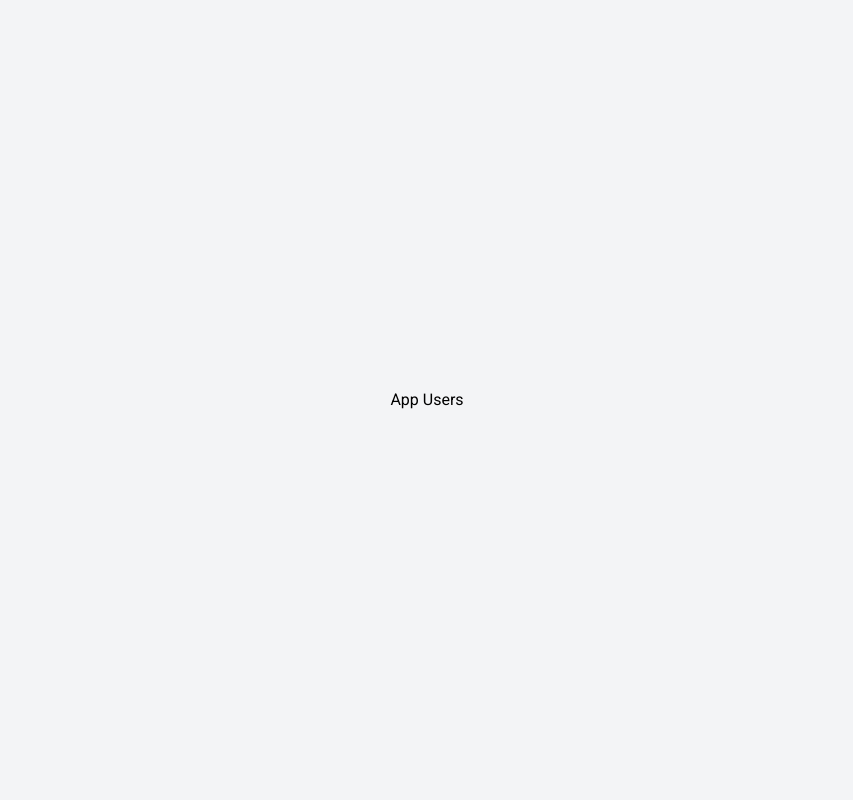
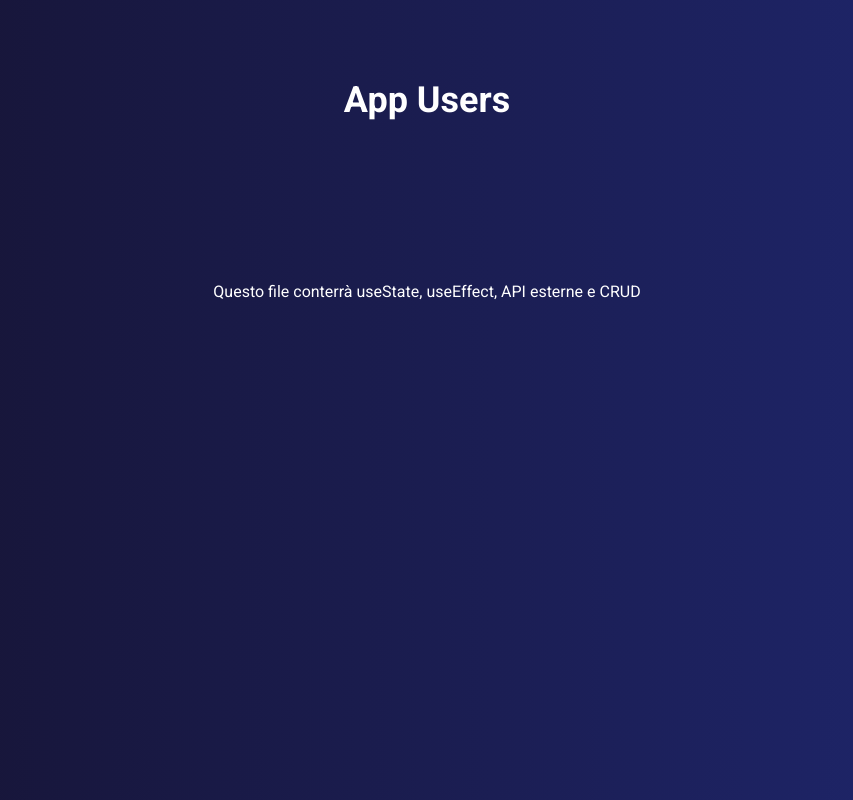
Before and after one commit to GiuliaMoiraghi10/ersaf-userapp, a React (Vite) app: page / in a window 1280 px wide. Shown: the whole page, without its empty margins (213-1066 px from the left). Built offline with nearby package versions, Linux system fonts and the light colour scheme.

Commit message:
Creo struttura dell'intera app

```diff
--- a/src/App.jsx
+++ b/src/App.jsx
@@ -2,8 +2,13 @@ function App() {
 
   return (
     <>
-      <div className="min-h-screen flex flex-col items-center justify-center bg-gray-100">
-        <h1>App Users</h1>
+      <div className="flex flex-col items-center justify-center p-20">
+        <h1 className="text-4xl font-bold text-white">App Users</h1>
+      </div>
+
+      {/* Costanti e Utility Globali */}
+      <div className="flex flex-col items-center justify-center p-20">
+        <p className="text-white">Questo file conterrà useState, useEffect, API esterne e CRUD</p>
       </div>
     </>
   )
--- /dev/null
+++ b/src/components/ConfirmationModal.jsx
@@ -0,0 +1,8 @@
+export default function ConfirmationModal() {
+    return (
+        <div>
+            <p>ConfirmationModal</p>
+            <p>La modale per la conferma di eliminazione.</p>
+        </div>
+    )
+}
--- /dev/null
+++ b/src/components/NotificationModal.jsx
@@ -0,0 +1,8 @@
+export default function NotificationModal() {
+    return (
+        <div>
+            <p>NotificationModal</p>
+            <p>La modale di notifica fissa.</p>
+        </div>
+    )
+}
--- /dev/null
+++ b/src/components/UserForm.jsx
@@ -0,0 +1,8 @@
+export default function UserForm() {
+    return (
+        <div>
+            <p>UserForm</p>
+            <p>Il form di input per creare/modificare utenti.</p>
+        </div>
+    )
+}
--- /dev/null
+++ b/src/components/UserList.jsx
@@ -0,0 +1,8 @@
+export default function UserList() {
+    return (
+        <div>
+            <p>UserList</p>
+            <p>La lista scorrevole degli utenti.</p>
+        </div>
+    )
+}
--- a/src/index.css
+++ b/src/index.css
@@ -8,4 +8,12 @@ body {
 
 html {
     font-family: "Roboto", sans-serif;
+    min-height: 100vh;
+    background: linear-gradient(to right, #161331, #1f2770);
 }
+
+body {
+    margin: 0;
+    padding: 0;
+    box-sizing: border-box;
+}
--- /dev/null
+++ b/src/panelAPI/HoroscopePanel.jsx
@@ -0,0 +1,8 @@
+export default function HoroscopePanel() {
+    return (
+        <div>
+            <p>HoroscopePanel</p>
+            <p>Il pannello per le informazioni sull'oroscopo.</p>
+        </div>
+    )
+}
--- /dev/null
+++ b/src/panelAPI/TimezonePanel.jsx
@@ -0,0 +1,8 @@
+export default function TimezonePanel() {
+    return (
+        <div>
+            <p>TimezonePanel</p>
+            <p>Il pannello per le informazioni sul fuso orario.</p>
+        </div>
+    )
+}
--- /dev/null
+++ b/src/panelAPI/WeatherPanel.jsx
@@ -0,0 +1,8 @@
+export default function WeatherPanel() {
+    return (
+        <div>
+            <p>WeatherPanel</p>
+            <p>Il pannello per le informazioni meteo.</p>
+        </div>
+    )
+}
--- /dev/null
+++ b/src/utility/helpers.js
@@ -0,0 +1 @@
+// In questo file ci saranno tutte le funzioni di utilità globali
```
